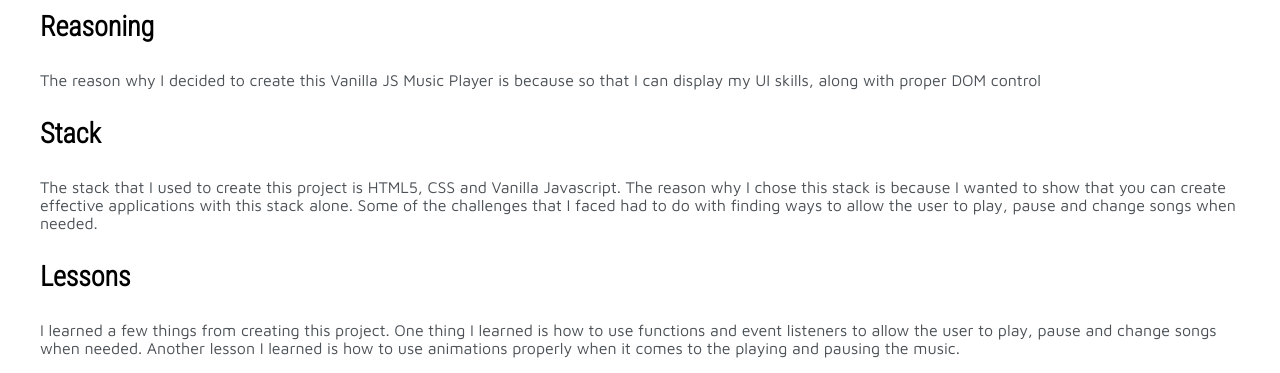
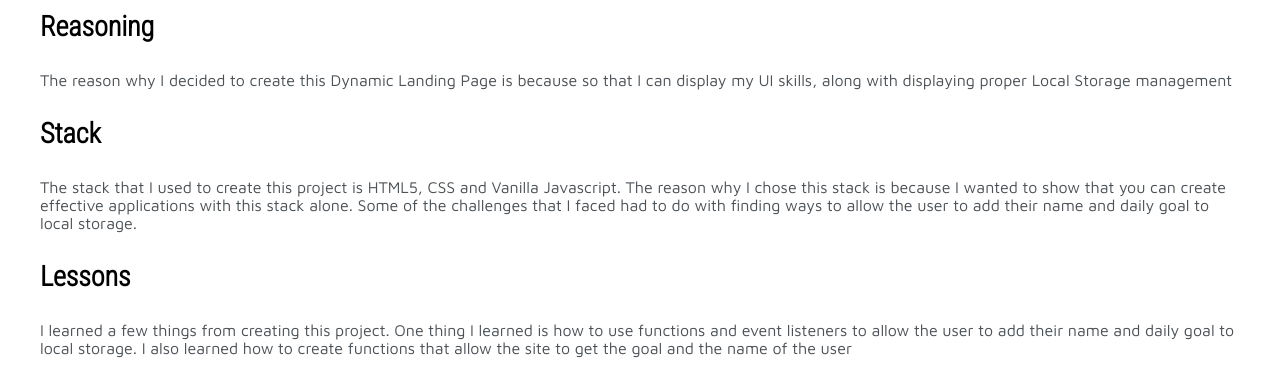
Before and after one commit to Gokooboh123/Gokooboh123.github.io, a plain HTML site: page project3.html in a window 1280 px wide. Shown: the part 540-913 px from the top of the page. Drawn offline with Linux system fonts and the light colour scheme.

Commit message:
Add files via upload

```diff
--- a/project3.html
+++ b/project3.html
@@ -27,16 +27,16 @@
     <img src="Dynamic Landing Page.png" width="500px">
 
     <h3>Reasoning</h3>
-    <p>The reason why I decided to create this Vanilla JS Music Player is because so that I can display my UI skills, along with proper DOM control </p>
+    <p>The reason why I decided to create this Dynamic Landing Page is because so that I can display my UI skills, along with displaying proper Local Storage management  </p>
 
     <h3>Stack</h3>
     <p>The stack that I used to create this project is HTML5, CSS and Vanilla Javascript. The reason why I chose this stack is because I wanted to show that you can create effective applications
-      with this stack alone. Some of the challenges that I faced had to do with finding ways to allow the user to play, pause and change songs when needed.
+      with this stack alone. Some of the challenges that I faced had to do with finding ways to allow the user to add their name and daily goal to local storage.
     </p>
 
     <h3>Lessons</h3>
-    <P>I learned a few things from creating this project. One thing I learned is how to use functions and event listeners to allow the user to play, pause and change songs when needed.
-      Another lesson I learned is how to use animations properly when it comes to the playing and pausing the music.
+    <P>I learned a few things from creating this project. One thing I learned is how to use functions and event listeners to allow the user to add their name and daily goal to local storage.
+      I also learned how to create functions that allow the site to get the goal and the name of the user
     </P>
   </div>
 </body>
```
